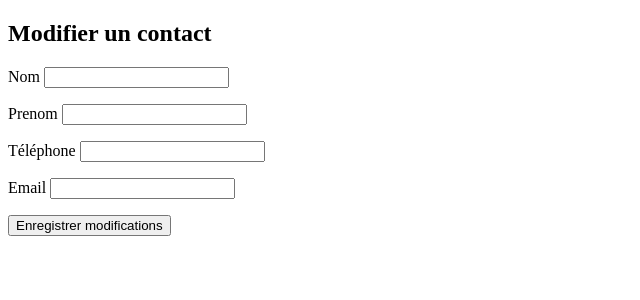
After one commit to mohamedkoita/test_git, a PHP site: page /form_modif.php?numContact=1 in a window 1280 px wide. The commit adds this page. Shown: the top 300 px of the page, without its empty margins (0-640 px from the left). Run offline with PHP 8.4, Linux system fonts and the light colour scheme; data that the repository does not hold is empty.

Commit message:
Final commit

```diff
--- /dev/null
+++ b/form_modif.php
@@ -0,0 +1,51 @@
+<?php
+  //connexion à la base de données
+$objetPDO = new PDO ('mysql:host=localhost; dbname=agenda', 'root', '');
+//var_dump($objetPDO);
+
+//Prépration de la requête
+$pdoStat = $objetPDO -> prepare('SELECT * FROM contact WHERE id=:num');
+//var_dump($pdoStat);
+
+//Liaison du paramètre nommé
+$pdoStat -> bindValue(':num', $_GET['numContact'], PDO::PARAM_INT);
+
+//Execution de la requête
+$executeIsOk = $pdoStat->execute();
+
+//On recupère le contact
+$contact = $pdoStat->fetch();
+//var_dump($contact);
+ ?>
+
+ <!DOCTYPE html>
+ <html>
+   <head>
+     <meta charset="utf-8">
+     <title>Modification d'un contact</title>
+   </head>
+   <body>
+     <h2>Modifier un contact</h2>
+     <form class="" action="modifier.php" method="post">
+       <input type="hidden" name="numContact" value="<?= $contact['id'];?>">
+       <p>
+         <label for="">Nom</label>
+         <input type="text" name="nom" value="<?= $contact['nom'];?>">
+       </p>
+       <p>
+         <label for="">Prenom</label>
+         <input type="text" name="prenom" value="<?= $contact['prenom'];?>">
+       </p>
+       <p>
+         <label for="">Téléphone</label>
+         <input type="tel" name="telephone" value="<?= $contact['tel'];?>">
+       </p>
+       <p>
+         <label for="">Email</label>
+         <input type="email" name="mail" value="<?= $contact['mail'];?>">
+       </p>
+       <p> <input type="submit" value="Enregistrer modifications"></p>
+     </form>
+
+   </body>
+ </html>
--- a/lister.php
+++ b/lister.php
@@ -3,7 +3,7 @@
 $objetPDO = new PDO('mysql:host=localhost;dbname=agenda', 'root', '');
 
 //preparation de la requête
-$pdoStat = $objetPDO->prepare(' SELECT * FROM contact ');
+$pdoStat = $objetPDO->prepare(' SELECT * FROM contact ORDER BY nom ASC ');
 //var_dump($pdoStat);
 
 //execution de la requete préparée
@@ -25,7 +25,7 @@ $contacts=$pdoStat->fetchAll();
      <ul>
        <?php foreach ($contacts as $contact): ?>
          <li>
-           <?= $contact['nom'] ?> <?= $contact['prenom'] ?>-<?= $contact['tel'] ?>-<?= $contact['mail'] ?>
+           <?= $contact['nom'] ?> <?= $contact['prenom'] ?>-<?= $contact['tel'] ?>-<?= $contact['mail'] ?> <a href="supprimer.php?numContact=<?= $contact['id'] ?>">Supprimer</a> <a href="form_modif.php?numContact=<?= $contact['id'] ?>">Modifier</a>
          </li>
        <?php endforeach; ?>
      </ul>
```
Also changed, not shown: modifier.php (added, +43 -0 lines), supprimer.php (added, +35 -0 lines).
